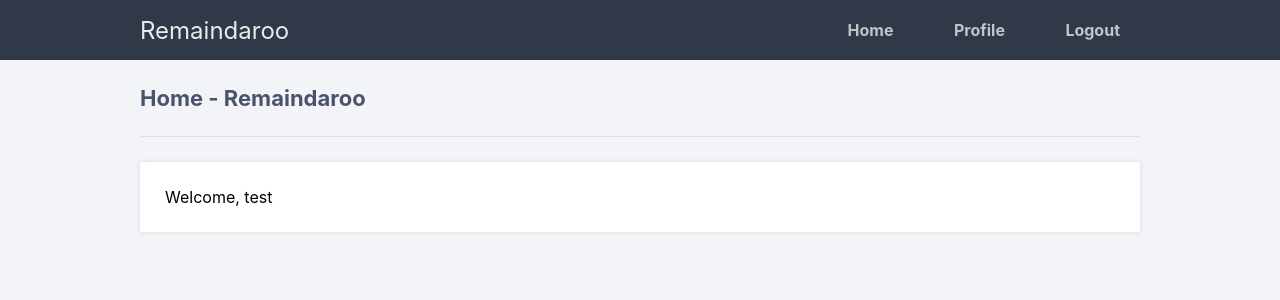
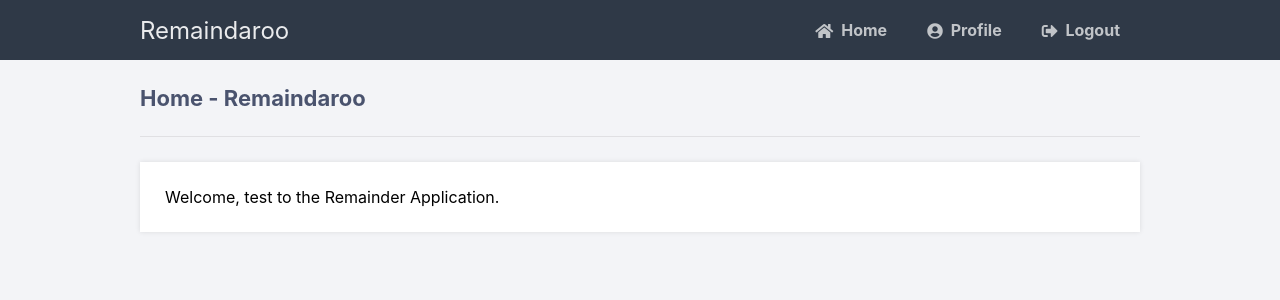
Before and after one commit to raunaktr/remindaroo, a Flask app: page /home in a window 1280 px wide. Shown: the top 300 px of the page. Run offline with Flask 2, Linux system fonts and the light colour scheme; a user stored in the database is signed in; some libraries are stand-ins or nearby versions; some web fonts are replaced.

Commit message:
optimized repository ref css

```diff
--- a/app.py
+++ b/app.py
@@ -2,6 +2,7 @@ from flask import Flask, render_template, request, redirect, url_for, session
 from flask_mysqldb import MySQL
 import MySQLdb.cursors
 import re
+import datetime
 
 app = Flask(__name__)
 
@@ -94,6 +95,7 @@ def view():
     # checking if the user is already signed_in
     if 'loggedin' in session:
         return render_template('home.html', username=session['username'])
+
     # if user not logged in, then redirecting back to sign in page
     return redirect(url_for('authenticator'))
 
--- a/templates/header.html
+++ b/templates/header.html
@@ -4,7 +4,7 @@
     <meta charset="UTF-8">
     <title>{% block title %}{% endblock %}</title>
     <link rel="stylesheet" href="{{ url_for('.static', filename='style.css') }}"/>
-    <link rel="stylesheet" href="{{ url_for('.static', filename='main.css') }}" />
+    <link rel="stylesheet" href="https://use.fontawesome.com/releases/v5.7.1/css/all.css" /> <!--source code also in main.css -->
 </head>
 <body class="loggedin">
 <nav class="navtop">
--- a/templates/home.html
+++ b/templates/home.html
@@ -5,6 +5,7 @@
 {% block content %}
 
     <H2>Home - Remaindaroo</H2>
-    <p>Welcome, {{ username }}</p>
+    <p>Welcome, {{ username }} to the Remainder Application.</p>
+
 
 {% endblock %}
--- a/templates/index.html
+++ b/templates/index.html
@@ -4,7 +4,7 @@
     <meta charset="UTF-8">
     <title>Login</title>
     <link rel="stylesheet" href="{{ url_for('.static', filename='style.css') }}"/>
-    <link rel="stylesheet" href="{{ url_for('.static', filename='main.css') }}" />
+    <link rel="stylesheet" href="https://use.fontawesome.com/releases/v5.7.1/css/all.css" />    <!--source code also in main.css -->
 </head>
 <body>
 <div class="login">
--- a/templates/register.html
+++ b/templates/register.html
@@ -4,7 +4,7 @@
     <meta charset="UTF-8">
     <title>Sign Up</title>
     <link rel="stylesheet" href="{{ url_for('.static', filename='style.css') }}"/>
-    <link rel="stylesheet" href="{{ url_for('.static', filename='main.css') }}" />
+    <link rel="stylesheet" href="https://use.fontawesome.com/releases/v5.7.1/css/all.css" />  <!--source code also in main.css -->
 </head>
 <body>
 <div class="register">
```
Also changed, not shown: 1 other file.
